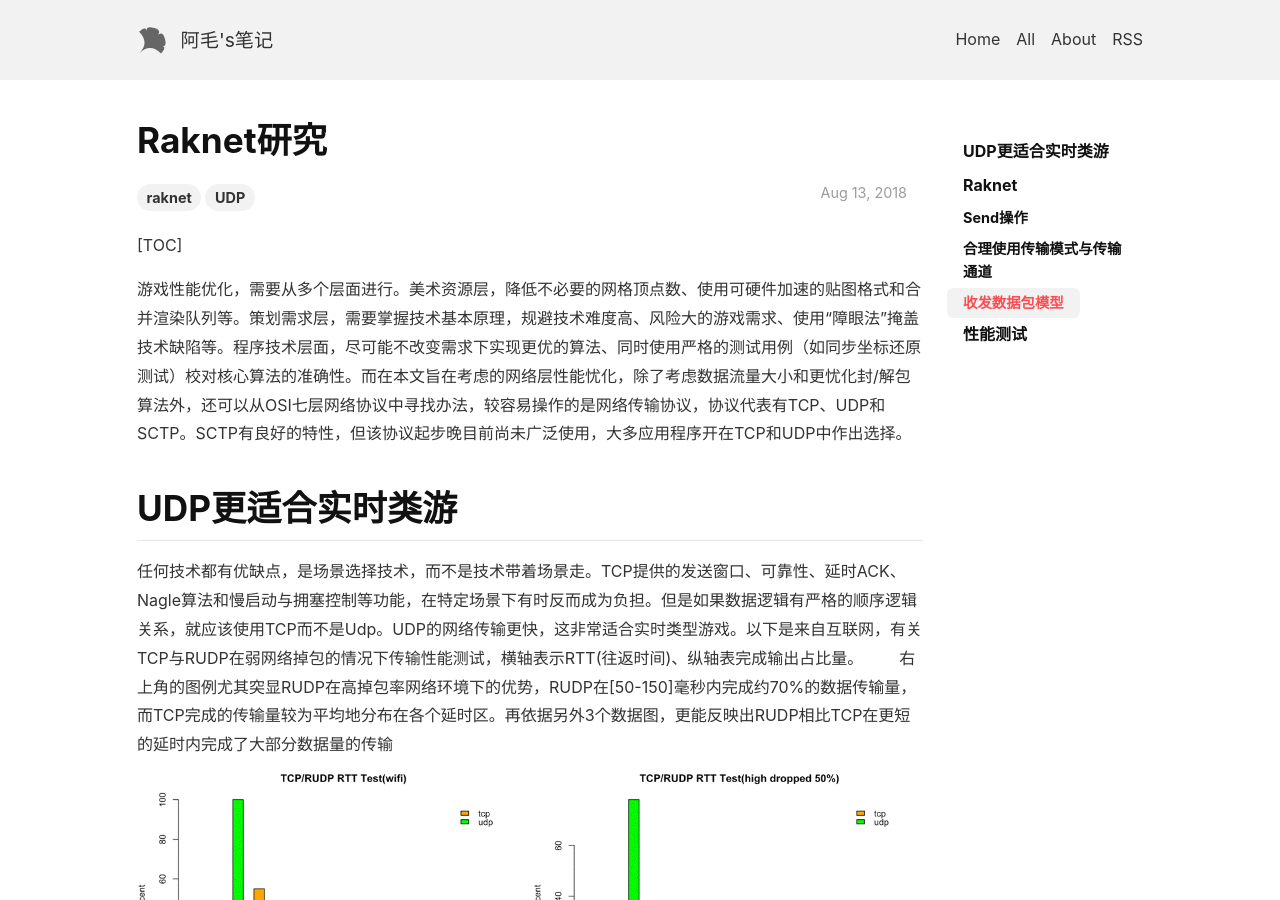
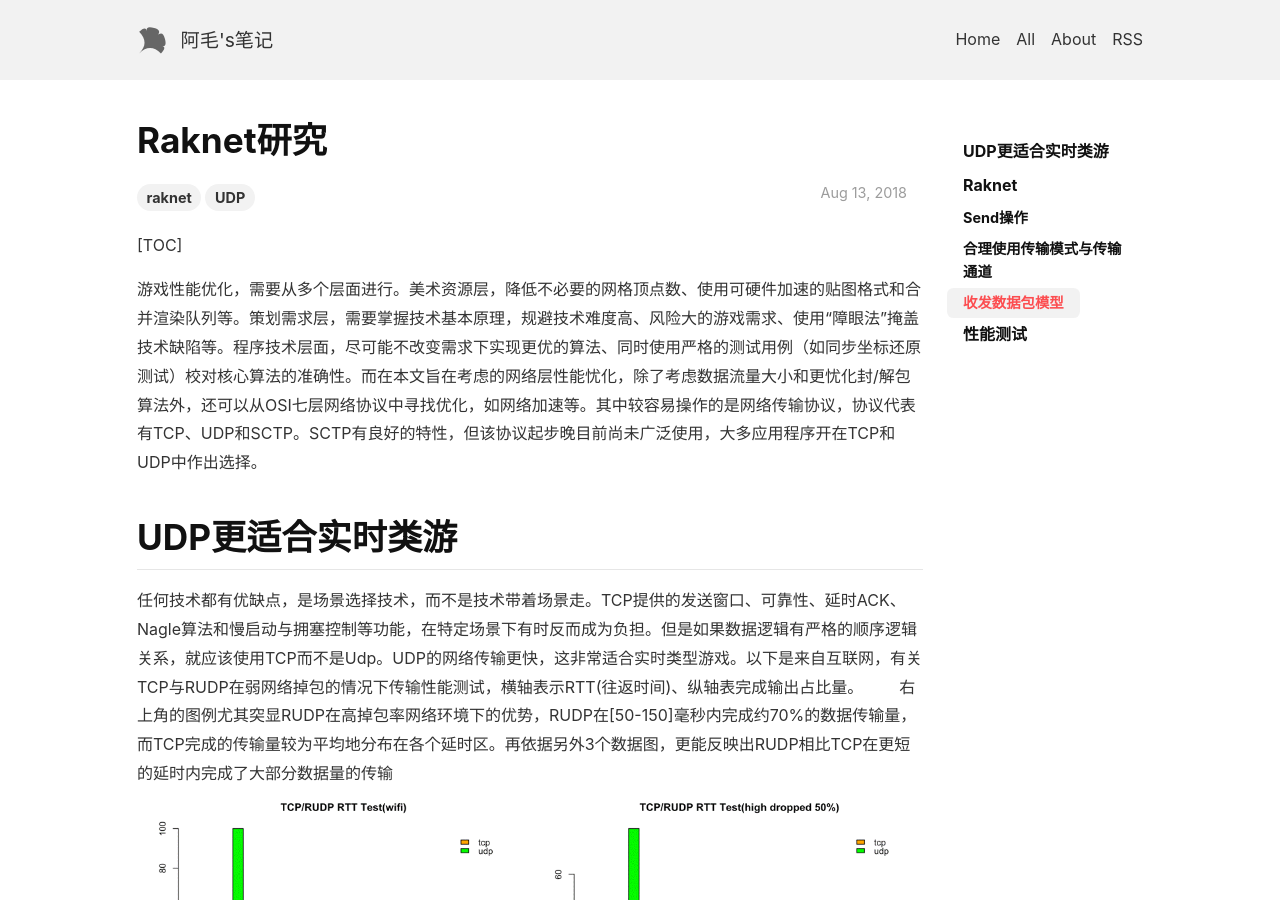
Before and after one commit to lizijie/lizijie.github.io, a Jekyll site: the page built from _posts/2018-08-13-Raknet研究.md, in a window 1280 px wide and 900 px high. Built offline with Jekyll 4.4.1, drawn with Linux system fonts in a browser that asks for light colours; nearby versions of some CDN libraries; comment, search, counter and statistics services are not loaded; part of the change alters nothing that is shown.

Commit message:
Update 2018-08-13-Raknet研究.md

```diff
--- a/_posts/2018-08-13-Raknet研究.md
+++ b/_posts/2018-08-13-Raknet研究.md
@@ -7,7 +7,7 @@ tags: raknet UDP
 
 [TOC]
 
-游戏性能优化，需要从多个层面进行。美术资源层，降低不必要的网格顶点数、使用可硬件加速的贴图格式和合并渲染队列等。策划需求层，需要掌握技术基本原理，规避技术难度高、风险大的游戏需求、使用“障眼法”掩盖技术缺陷等。程序技术层面，尽可能不改变需求下实现更优的算法、同时使用严格的测试用例（如同步坐标还原测试）校对核心算法的准确性。而在本文旨在考虑的网络层性能忧化，除了考虑数据流量大小和更忧化封/解包算法外，还可以从OSI七层网络协议中寻找办法，较容易操作的是网络传输协议，协议代表有TCP、UDP和SCTP。SCTP有良好的特性，但该协议起步晚目前尚未广泛使用，大多应用程序开在TCP和UDP中作出选择。
+游戏性能优化，需要从多个层面进行。美术资源层，降低不必要的网格顶点数、使用可硬件加速的贴图格式和合并渲染队列等。策划需求层，需要掌握技术基本原理，规避技术难度高、风险大的游戏需求、使用“障眼法”掩盖技术缺陷等。程序技术层面，尽可能不改变需求下实现更优的算法、同时使用严格的测试用例（如同步坐标还原测试）校对核心算法的准确性。而在本文旨在考虑的网络层性能忧化，除了考虑数据流量大小和更忧化封/解包算法外，还可以从OSI七层网络协议中寻找优化，如网络加速等。其中较容易操作的是网络传输协议，协议代表有TCP、UDP和SCTP。SCTP有良好的特性，但该协议起步晚目前尚未广泛使用，大多应用程序开在TCP和UDP中作出选择。
 
 # UDP更适合实时类游
 任何技术都有优缺点，是场景选择技术，而不是技术带着场景走。TCP提供的发送窗口、可靠性、延时ACK、Nagle算法和慢启动与拥塞控制等功能，在特定场景下有时反而成为负担。但是如果数据逻辑有严格的顺序逻辑关系，就应该使用TCP而不是Udp。UDP的网络传输更快，这非常适合实时类型游戏。以下是来自互联网，有关TCP与RUDP在弱网络掉包的情况下传输性能测试，横轴表示RTT(往返时间)、纵轴表完成输出占比量。
@@ -163,7 +163,7 @@ ForceReceiptNumber > 0，数据包使用这个传入的参数值作为序列号
 2. 向目标服务器发送保活ping包
 3. 随机传输模式和传输通道等组合参数，向目标服务器发送乱序数据包
 
-![](./images/https://raw.githubusercontent.com/lizijie/lizijie.github.io/master/assets/images/2018-08-13-Raknet%E7%A0%94%E7%A9%B6/stress_delay.png) <br>
+![](https://raw.githubusercontent.com/lizijie/lizijie.github.io/master/assets/images/2018-08-13-Raknet%E7%A0%94%E7%A9%B6/stress_delay.png) <br>
 
 以下记录点，均是服务端连接数逐渐扩大至指定值后，继续运行2-20分钟后获取的数据。
 
@@ -176,7 +176,7 @@ ForceReceiptNumber > 0，数据包使用这个传入的参数值作为序列号
 |5|3300|2|>=115262|>=90%|>=3.05|>=340|压力测试|
 
 关于Load5：系统负载指运行队列的平均长度，也就是等待CPU的平均进程数。Load越高说明系统响应越慢，如果load是0，代表进程不需要等待，立刻就能获得cpu运行。Load5是5分钟的记录一次负载均值
-![](./images/https://raw.githubusercontent.com/lizijie/lizijie.github.io/master/assets/images/2018-08-13-Raknet%E7%A0%94%E7%A9%B6/stress_load.png)
+![](https://raw.githubusercontent.com/lizijie/lizijie.github.io/master/assets/images/2018-08-13-Raknet%E7%A0%94%E7%A9%B6/stress_load.png)
 
 [^1]:https://blog.csdn.net/ycf8788/article/details/51770826
 
```
